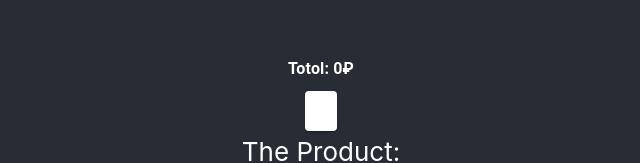
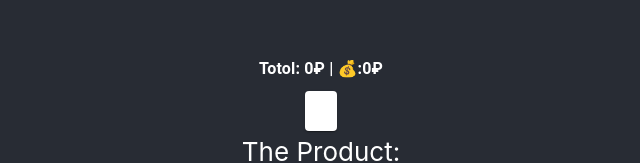
Before and after one commit to aliadnanru/React_Product, a React (Create React App) app: page / in a window 1280 px wide. Shown: the part 186-349 px from the top of the page, without its empty margins (319-959 px from the left). Built offline with nearby package versions, Linux system fonts and the light colour scheme.

Commit message:
Add Cash

```diff
--- a/src/Components/Mine.js
+++ b/src/Components/Mine.js
@@ -11,16 +11,21 @@ import WhatsappSendData from "./WhatsappSendData";
 export default function Mine() {
     const {product, setproduct} = useContext(ProductContext)
     const ReturnProduct = product.map((t) => {
-        return <CardContext key={t.id} value={t} />;
+        return <CardContext key={t.id} value={t}/>;
     });
 
-    const total = product.reduce((acc, p) => Number(acc) + Number(p.pric),0)
+    const total = product.reduce((acc, p) => Number(acc) + Number(p.pric), 0)
     useEffect(() => {
         const storageProduct = JSON.parse(localStorage.getItem("product")) ?? [];
         setproduct(storageProduct)
     }, []);
-//wha
 
+    //totalCash
+    const newCash = product.filter((t) => {
+        return t.cash
+    })
+    const totalCash = newCash.reduce((acc, p) => Number(acc) + Number(p.pric), 0)
+    console.log(totalCash)
     return (
 
         <Container style={{
@@ -34,7 +39,7 @@ export default function Mine() {
             {/*    POS*/}
             {/*</Typography>*/}
             <Typography style={{margin: "10px", color: "white", fontWeight: "bold"}}>
-                {`Totol: ${total}₽ `}
+                {`Totol: ${total}₽ | 💰:${totalCash}₽ `}
             </Typography>
             {/* --Title*/}
             <Card>
--- a/src/Components/WhatsappSendData.js
+++ b/src/Components/WhatsappSendData.js
@@ -6,19 +6,24 @@ import WhatsAppIcon from '@mui/icons-material/WhatsApp';
 
 export default function WhatsappSendData() {
     const {product, setproduct} = useContext(ProductContext)
-    const calendar = moment().format('ll')+" | " + moment().format('LT');
-
+    const calendar = moment().format('ll') + " | " + moment().format('LT');
+    // const totalCash =newCash.reduce((acc, p) => Number(acc) + Number(p.pric), 0)
+    //totalCash
+    const newCash = product.filter((t) => {
+        return t.cash
+    })
+    const totalCash = newCash.reduce((acc, p) => Number(acc) + Number(p.pric), 0)
     const handleWhatsAppClick = () => {
         const phone = +79625600668;
 
         // تحويل بيانات product إلى سلسلة نصية
         const productText = product.map((item) => {
-            return `✅${item.title}:${item.pric}₽ ${item.cash ?"💰":""} |${item.moment}`;
+            return `✅${item.title}:${item.pric}₽ ${item.cash ? "💰" : ""} |${item.moment}`;
         }).join('\n');
-        const total = product.reduce((acc, p) => Number(acc) + Number(p.pric),0)
+        const total = product.reduce((acc, p) => Number(acc) + Number(p.pric), 0)
 
         // إعداد رسالة تحتوي على بيانات الـ product
-        const message = ` 🔮Sales today:\n${productText}\n \n🔁 Total:≃${total}₽ \n📅Calendar: ${calendar}  `;
+        const message = ` 🔮Sales today:\n${productText}\n \n🔁 Total:≃${total}₽ \n📅Calendar: ${calendar}\n💰Totol Cash:${totalCash}₽`;
 
         const url = `whatsapp://send?phone=${phone}&text=${encodeURIComponent(message)}`;
         console.log(moment().subtract(10, 'days').calendar()
```
